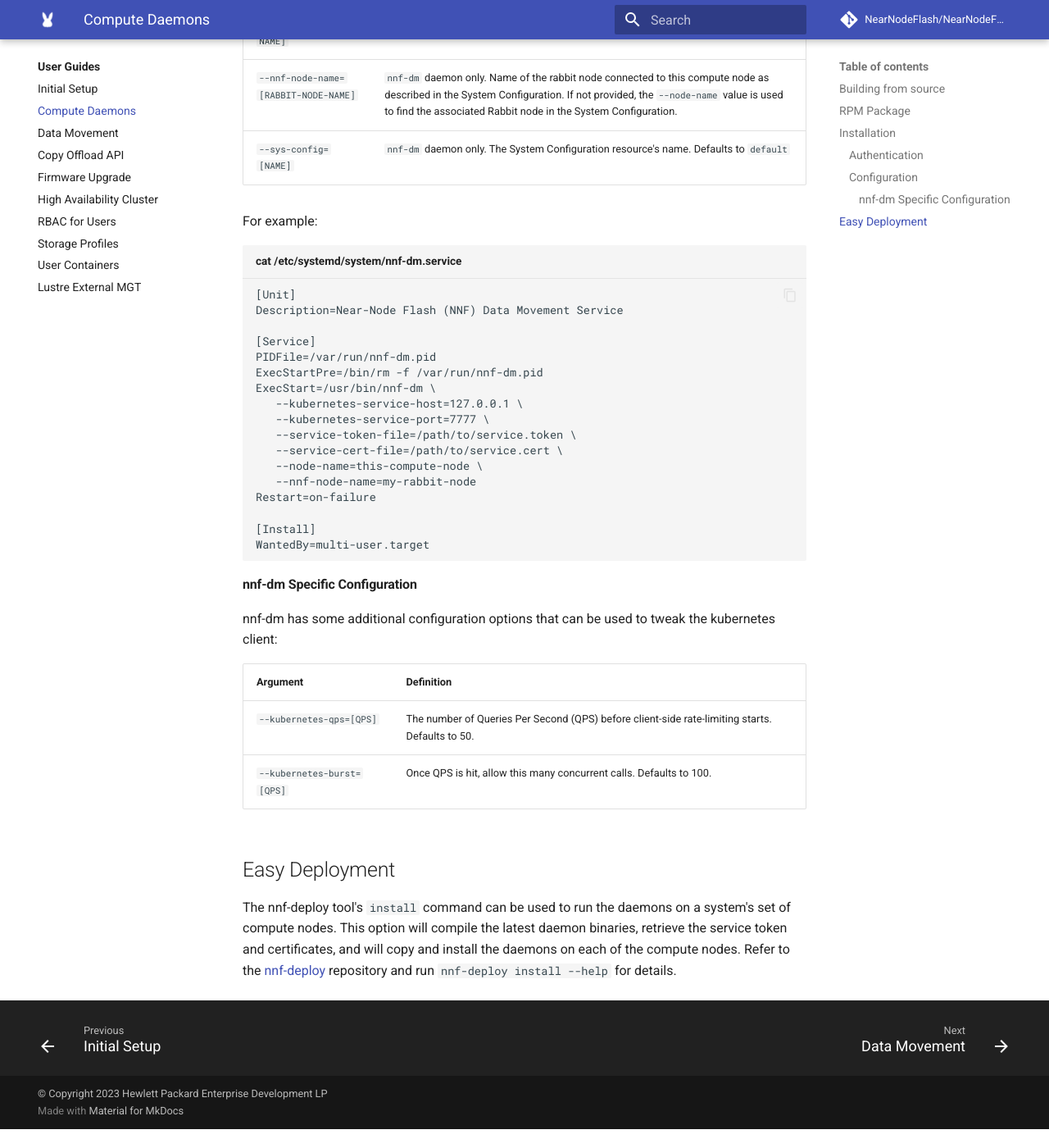
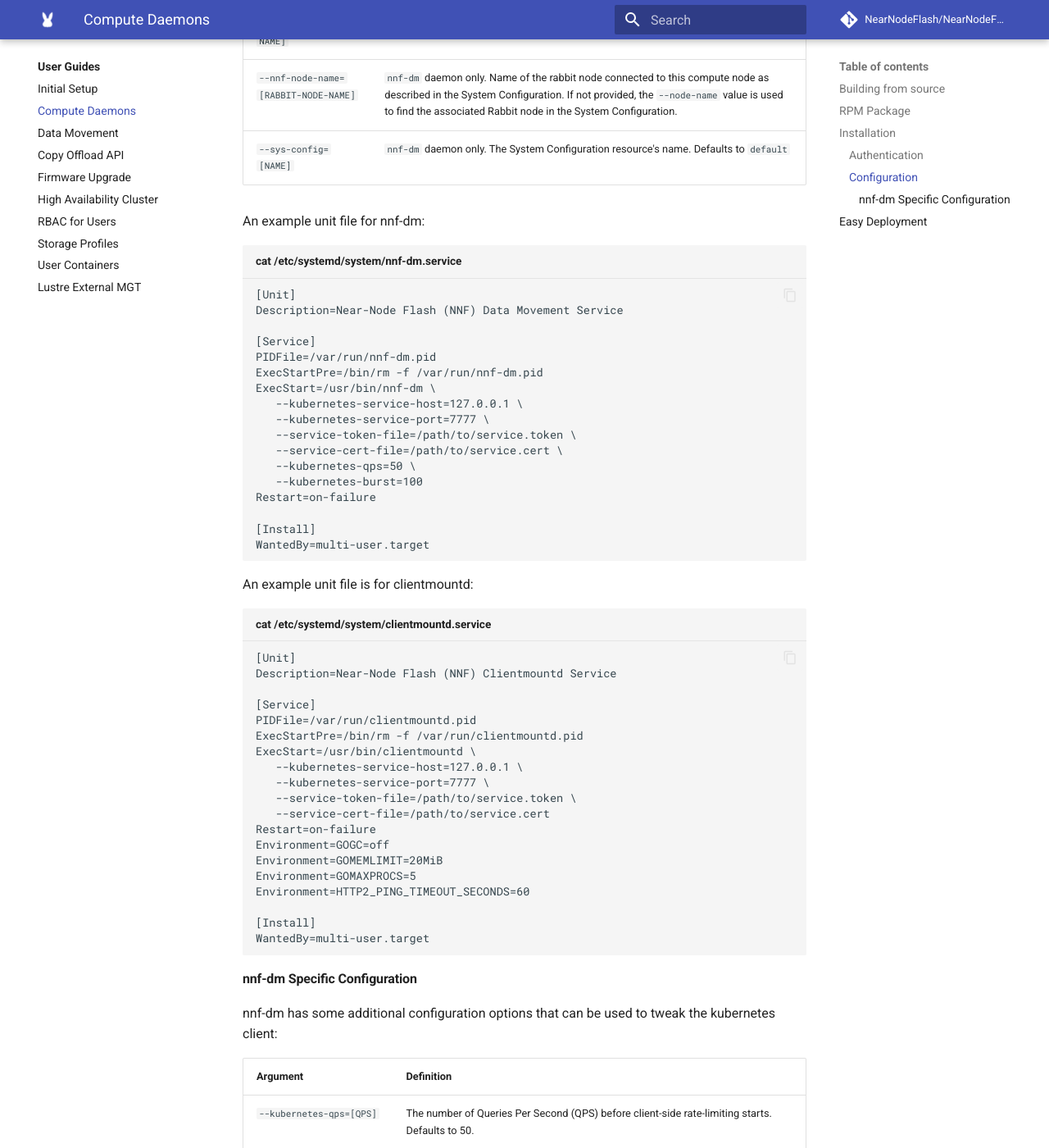
Before and after one commit to NearNodeFlash/NearNodeFlash.github.io, an MkDocs documentation site: the page built from docs/guides/compute-daemons/readme.md, in a window 1280 px wide and 1400 px high, scrolled down 1960 px. Shown: the whole window at 82% size. Built offline with MkDocs 1.6.1 and Material for MkDocs 9.7.7, drawn with Linux system fonts in a browser that asks for light colours; comment, search, counter and statistics services are not loaded; the version menu is left out; before the commit the page ends 3337 px from its top, so only the background shows below that; some of the changed text lies outside the part shown.

Commit message:
Update the ServiceAccount for the daemons
Update the location of the clientmountd source, and the example systemd unit
files.

Signed-off-by: Dean Roehrich <dean.roehrich@hpe.com>

````diff
--- a/docs/guides/compute-daemons/readme.md
+++ b/docs/guides/compute-daemons/readme.md
@@ -7,7 +7,7 @@
 
 Rabbit software requires two daemons be installed and run on each compute node. Each daemon shares similar build, package, and installation processes described below.
 
-- The [***Client Mount***](https://github.com/DataWorkflowServices/dws/tree/master/mount-daemon) daemon, `clientmount`, provides the support for mounting Rabbit hosted file systems on compute nodes.
+- The [***Client Mount***](https://github.com/NearNodeFlash/nnf-sos/tree/master/mount-daemon) daemon, `clientmount`, provides the support for mounting Rabbit hosted file systems on compute nodes.
 - The [***Data Movement***](https://github.com/NearNodeFlash/nnf-dm/tree/master/daemons/compute) daemon, `nnf-dm`, supports creating, monitoring, and managing data movement (copy-offload) operations
 
 ## Building from source
@@ -30,8 +30,8 @@
 
 | Compute Daemon | Service Account | Namespace |
 | -------------- | --------------- | --------- |
-| Client Mount   | dws-controller-manager | dws-system |
-| Data Movement  | nnf-dm-controller-manager | nnf-dm-system |
+| Client Mount   | nnf-clientmount | nnf-system |
+| Data Movement  | nnf-dm-daemon | nnf-dm-system |
 
 ```bash
 #!/bin/bash
@@ -61,7 +61,7 @@
 | `--nnf-node-name=[RABBIT-NODE-NAME]` | `nnf-dm` daemon only. Name of the rabbit node connected to this compute node as described in the System Configuration. If not provided, the `--node-name` value is used to find the associated Rabbit node in the System Configuration. |
 | `--sys-config=[NAME]` | `nnf-dm` daemon only. The System Configuration resource's name. Defaults to `default` |
 
-For example:
+An example unit file for nnf-dm:
 
 ```conf title="cat /etc/systemd/system/nnf-dm.service"
 [Unit]
@@ -75,9 +75,33 @@
    --kubernetes-service-port=7777 \
    --service-token-file=/path/to/service.token \
    --service-cert-file=/path/to/service.cert \
-   --node-name=this-compute-node \
-   --nnf-node-name=my-rabbit-node
+   --kubernetes-qps=50 \
+   --kubernetes-burst=100
 Restart=on-failure
+
+[Install]
+WantedBy=multi-user.target
+```
+
+An example unit file is for clientmountd:
+
+```conf title="cat /etc/systemd/system/clientmountd.service"
+[Unit]
+Description=Near-Node Flash (NNF) Clientmountd Service
+
+[Service]
+PIDFile=/var/run/clientmountd.pid
+ExecStartPre=/bin/rm -f /var/run/clientmountd.pid
+ExecStart=/usr/bin/clientmountd \
+   --kubernetes-service-host=127.0.0.1 \
+   --kubernetes-service-port=7777 \
+   --service-token-file=/path/to/service.token \
+   --service-cert-file=/path/to/service.cert
+Restart=on-failure
+Environment=GOGC=off
+Environment=GOMEMLIMIT=20MiB
+Environment=GOMAXPROCS=5
+Environment=HTTP2_PING_TIMEOUT_SECONDS=60
 
 [Install]
 WantedBy=multi-user.target
````
